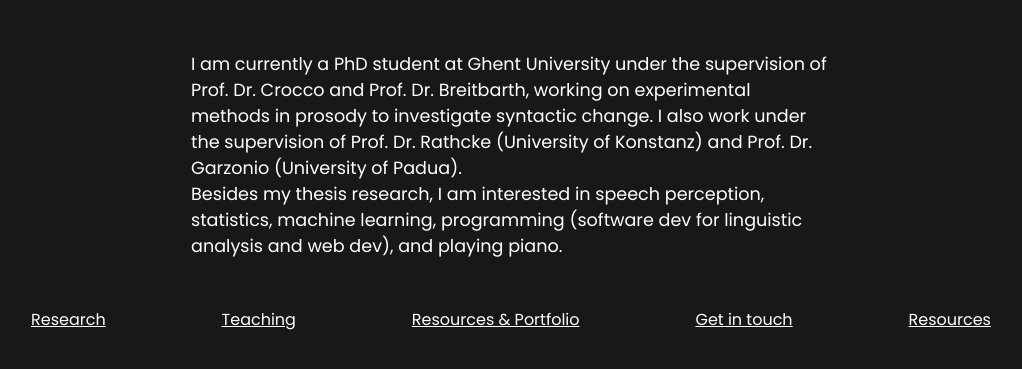
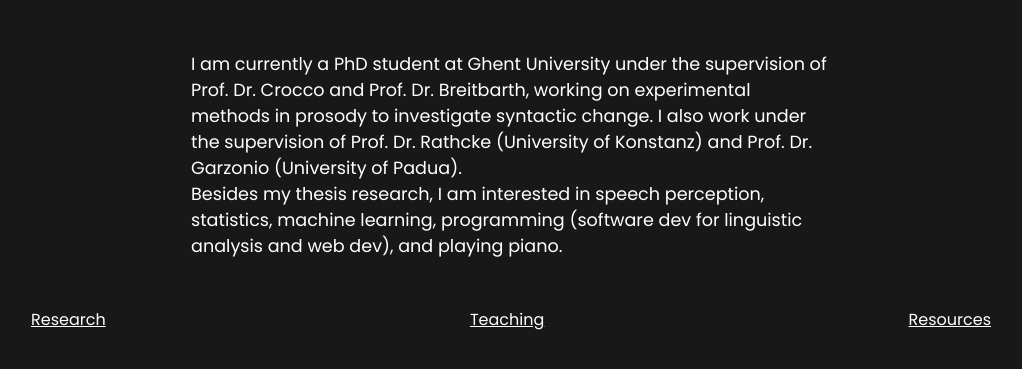
Before and after one commit to gmagistr/gmagistr.github.io, a plain HTML site: page index.html in a window 1280 px wide. Shown: the part 1069-1438 px from the top of the page, without its empty margins (129-1151 px from the left). Drawn offline with nearby package versions, Linux system fonts and the light colour scheme; a script that the page names is missing.

Commit message:
Update index.html

```diff
--- a/index.html
+++ b/index.html
@@ -47,8 +47,6 @@
 
   <a class="nav-link active" href="#">Research</a>
   <a class="nav-link active" href="#">Teaching</a>
-  <a class="nav-link active" href="#">Resources & Portfolio</a>
-  <a class="nav-link active" href= "#">Get in touch</a>
   <a class="nav-link active" href="https://github.com/gmagistr/gmagistr.github.io/raw/main/Images_DUF.zip">Resources</a>
 
 </nav>
```
